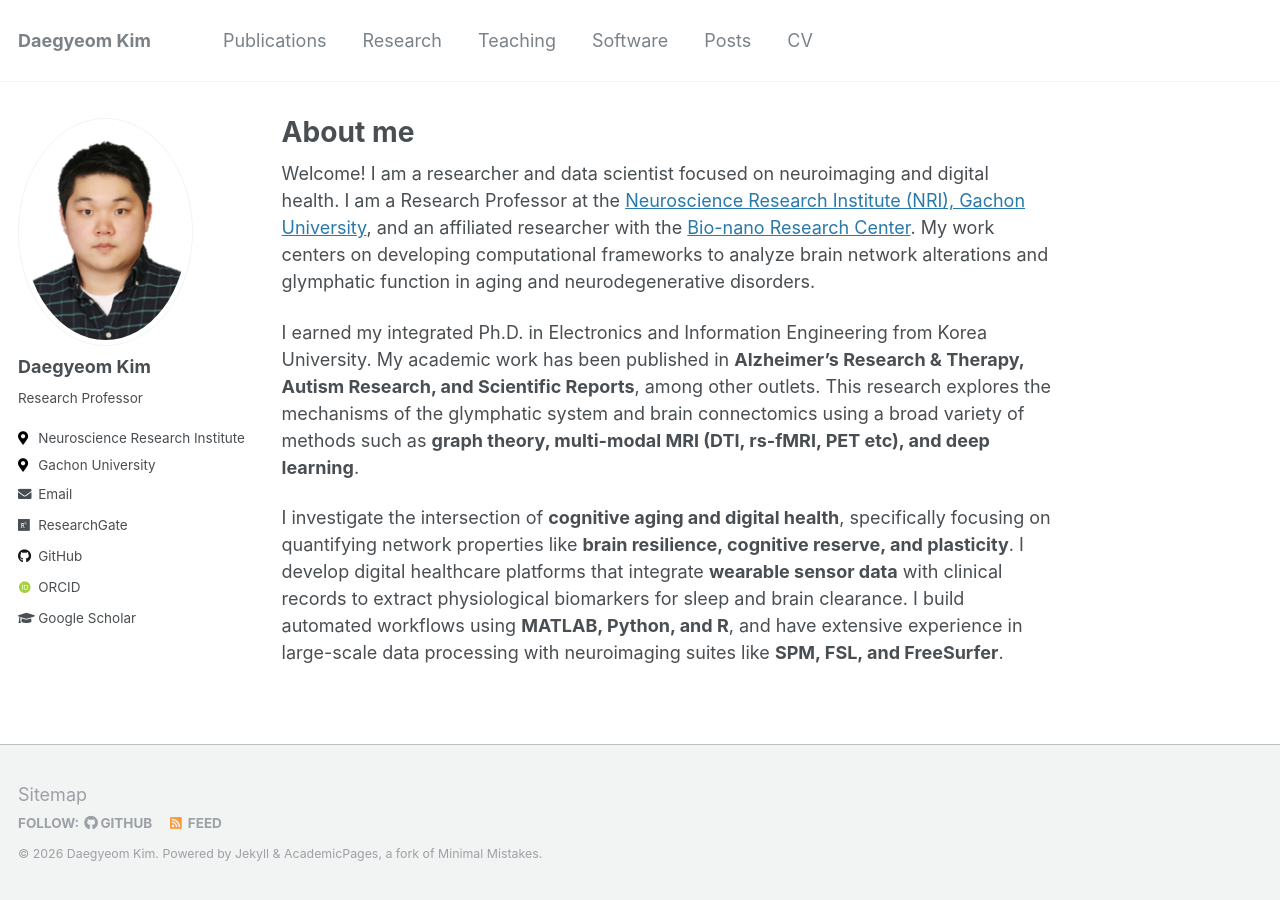
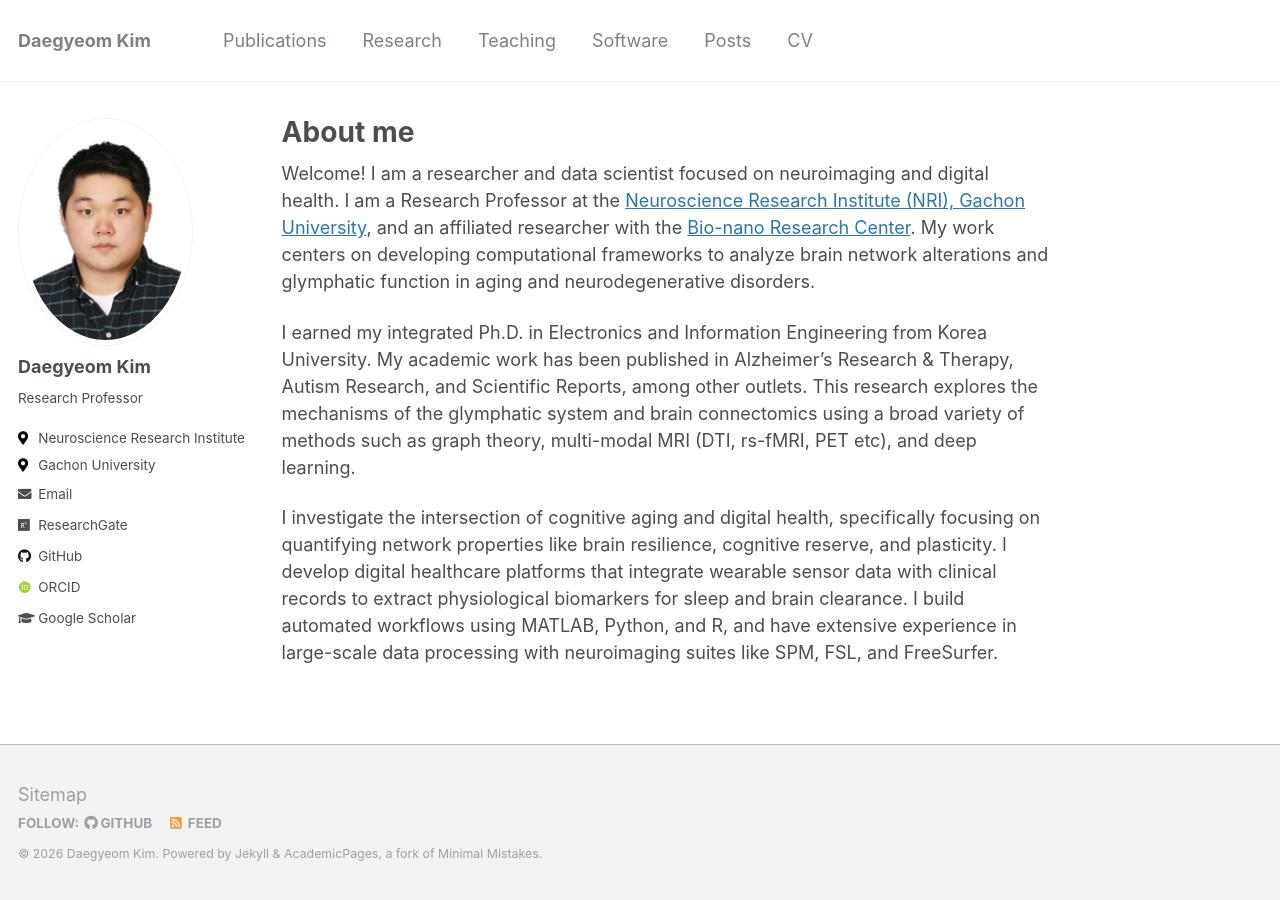
Before and after one commit to dgyeomkim/dgyeomkim.github.io, a Jekyll site: the page built from _pages/about.md, in a window 1280 px wide. Built offline with Jekyll 4.4.1, drawn with Linux system fonts in a browser that asks for light colours; some web fonts are replaced.

Commit message:
Update about.md

```diff
--- a/_pages/about.md
+++ b/_pages/about.md
@@ -15,14 +15,14 @@ computational frameworks to analyze brain network alterations and glymphatic fun
 in aging and neurodegenerative disorders.
 
 I earned my integrated Ph.D. in Electronics and Information Engineering from Korea University.
-My academic work has been published in **Alzheimer's Research & Therapy, Autism Research, and
-Scientific Reports**, among other outlets. This research explores the mechanisms of the
+My academic work has been published in Alzheimer's Research & Therapy, Autism Research, and
+Scientific Reports, among other outlets. This research explores the mechanisms of the
 glymphatic system and brain connectomics using a broad variety of methods such as
-**graph theory, multi-modal MRI (DTI, rs-fMRI, PET etc), and deep learning**.
+graph theory, multi-modal MRI (DTI, rs-fMRI, PET etc), and deep learning.
 
-I investigate the intersection of **cognitive aging and digital health**, specifically
-focusing on quantifying network properties like **brain resilience, cognitive reserve, and
-plasticity**. I develop digital healthcare platforms that integrate **wearable sensor data**
-with clinical records to extract physiological biomarkers for sleep and brain clearance.
-I build automated workflows using **MATLAB, Python, and R**, and have extensive experience
-in large-scale data processing with neuroimaging suites like **SPM, FSL, and FreeSurfer**.
+I investigate the intersection of cognitive aging and digital health, specifically focusing on
+quantifying network properties like brain resilience, cognitive reserve, and plasticity.
+I develop digital healthcare platforms that integrate wearable sensor data with clinical records
+to extract physiological biomarkers for sleep and brain clearance. I build automated workflows
+using MATLAB, Python, and R, and have extensive experience in large-scale data processing with
+neuroimaging suites like SPM, FSL, and FreeSurfer.
```
